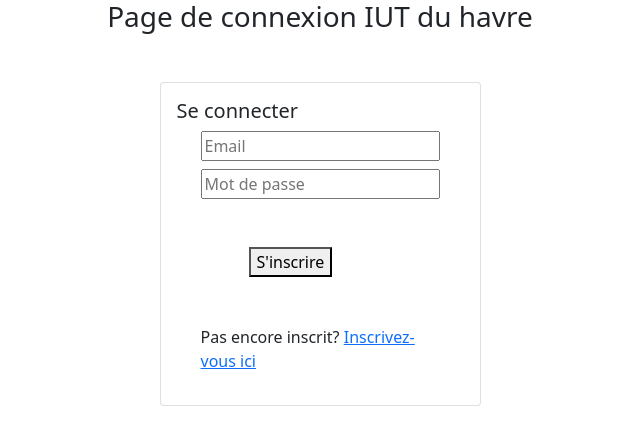
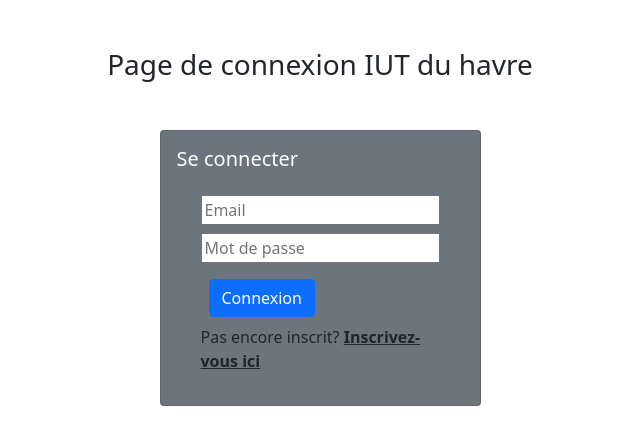
Before and after one commit to valentinjouffray/mp2sujet3, a PHP site: page /login.php in a window 1280 px wide. Shown: the top 445 px of the page, without its empty margins (320-960 px from the left). Run offline with PHP 8.4, Linux system fonts and the light colour scheme; some libraries are stand-ins or nearby versions.

Commit message:
push de secu

```diff
--- a/login.php
+++ b/login.php
@@ -39,22 +39,22 @@ if(isset($_POST['connexion'])){
      <script src="js/bootstrap.min.js"></script>
 </head>
 <body>
-    <h3 class="text-center">Page de connexion IUT du havre</h3>
+    <h3 class="text-center mt-5">Page de connexion IUT du havre</h3>
     <form method="POST">
         <div class="container">
             <div class="row m-5">
                 <div class="col"></div>
                 <div class="col">
-                    <div class="card">
+                    <div class="card bg-secondary">
                         <div class="card-body">
-                        <h5 class="card-title">Se connecter</h5>
+                        <h5 class="card-title text-white  mb-4">Se connecter</h5>
                             <div class="container">
                                 <div class="row">
                                     <div class="col mb-2"><input type="text" class="box-input" name="email" placeholder="Email" required /></div>
                                     <div class="col"><input type="password" class="box-input" placeholder="Mot de passe" name="psw" required/></div>
                                 </div>
-                                <div class="col m-5"><button type="submit" name="connexion" id="connexion" class="box-button"> S'inscrire</button></div>
-                                <p class="box-register">Pas encore inscrit? <a href="register.php">Inscrivez-vous ici</a></p>
+                                <div class="col mt-3 ms-2 mb-2"><button type="submit" name="connexion" id="connexion" class="box-button btn btn-primary ">Connexion</button></div>
+                                <p class="box-register">Pas encore inscrit? <a class="text-dark fw-bold" href="register.php">Inscrivez-vous ici</a></p>
                                 <?php
                                     if (isset($erreur)) { ?>
                                         <div class="container alert alert-danger mt-3" role="alert">
--- a/profil.php
+++ b/profil.php
@@ -97,7 +97,7 @@ if (empty($_SESSION['idUtilisateur'])){?>
                 </div>
             <?php }
             ?>
-            <button type="submit" id="CgMdp" name="CgMdp" class=" mt-2 btn btn-primary">Changer le mot de passe</button>
+            <button type="submit" id="CgMdp" name="CgMdp" class="mt-3 btn btn-primary">Changer le mot de passe</button>
                 </div>
             </div>
 
```
Also changed, not shown: register.php (+5 -5 lines), connexion.php (deleted).
